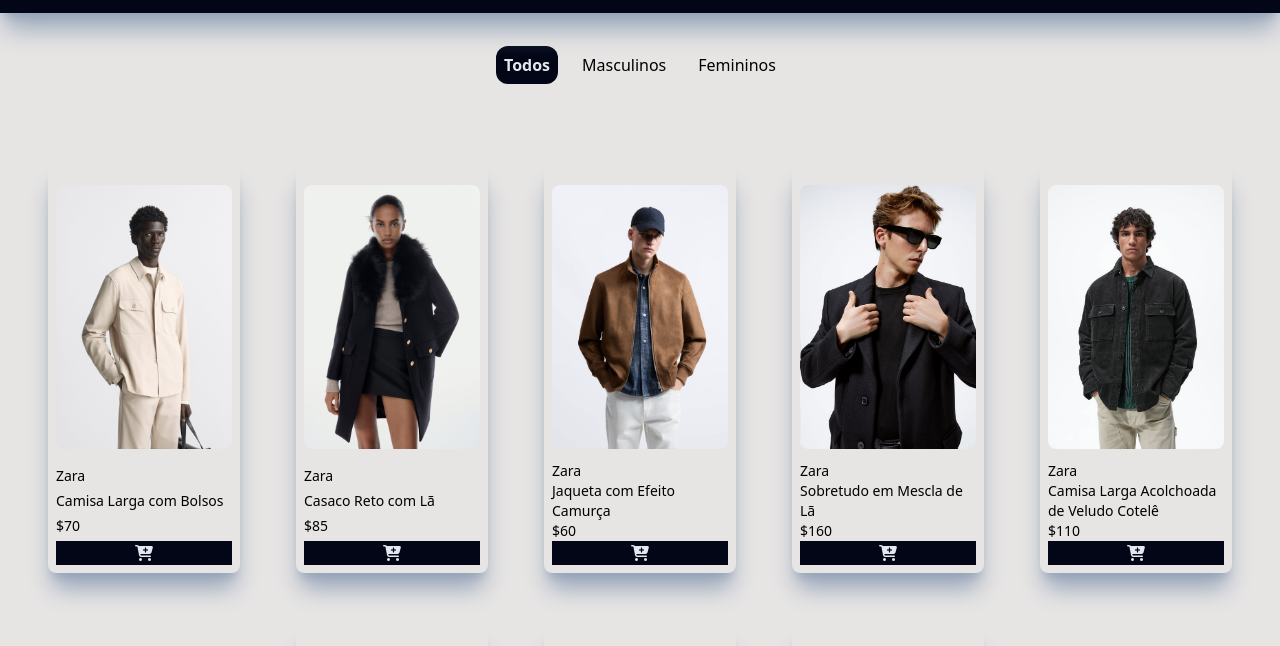
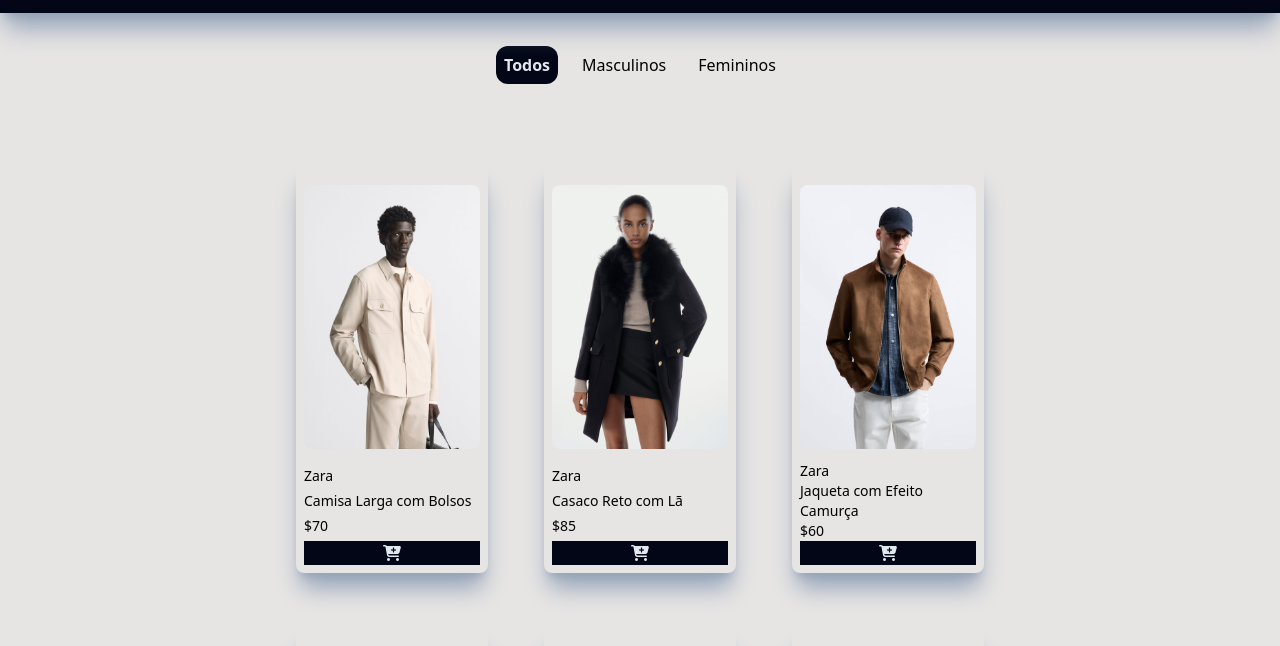
Before and after one commit to antoniopereira07/alexsany-magazine, a website built with Vite: page index.html in a window 1280 px wide. Shown: the part 83-729 px from the top of the page. Built offline with nearby package versions, Linux system fonts and the light colour scheme.

Commit message:
update index container

```diff
--- a/index.html
+++ b/index.html
@@ -102,7 +102,7 @@
       </section>
       <section
         id="container-product"
-        class="flex flex-wrap p-10 justify-center gap-10"
+        class="flex flex-wrap p-10 justify-center gap-10 container xl:px-64"
       ></section>
     </main>
     <script type="module" src="./main.js"></script>
```
